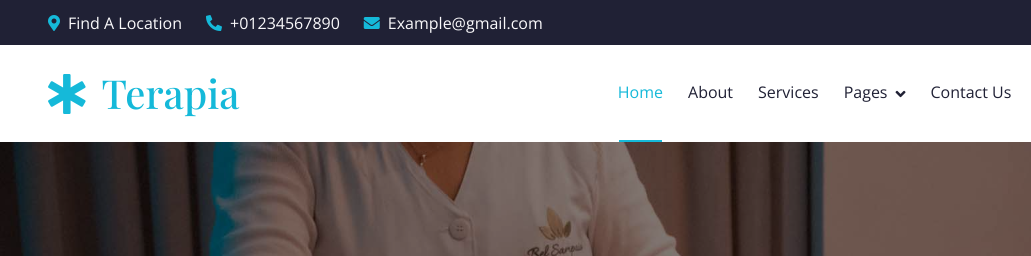
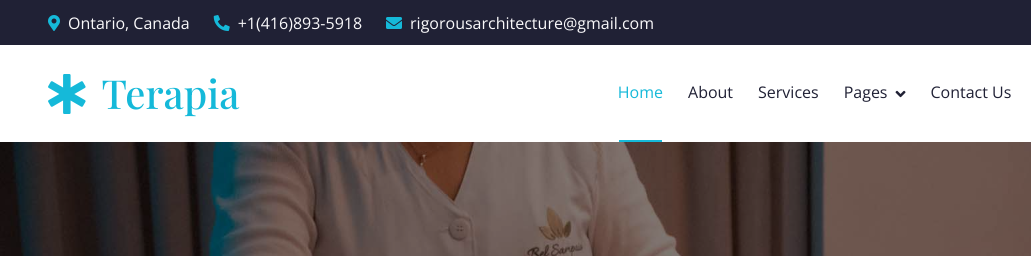
Before and after one commit to RigorousArchitecture/Rigorous, a plain HTML site: page index.html in a window 1280 px wide. Shown: the top 256 px of the page, 0-1031 px from the left. Drawn offline with nearby package versions, Linux system fonts and the light colour scheme; animation ran at ten frames a second.

Commit message:
Update index.html

```diff
--- a/index.html
+++ b/index.html
@@ -3,7 +3,7 @@
 
     <head>
         <meta charset="utf-8">
-        <title>Terapia - Physical Therapy Website Template</title>
+        <title>Rigorous Architecture</title>
         <meta content="width=device-width, initial-scale=1.0" name="viewport">
         <meta content="" name="keywords">
         <meta content="" name="description">
@@ -45,9 +45,9 @@
             <div class="row gx-0 align-items-center" style="height: 45px;">
                 <div class="col-lg-8 text-center text-lg-start mb-lg-0">
                     <div class="d-flex flex-wrap">
-                        <a href="#" class="text-light me-4"><i class="fas fa-map-marker-alt text-primary me-2"></i>Find A Location</a>
-                        <a href="#" class="text-light me-4"><i class="fas fa-phone-alt text-primary me-2"></i>+01234567890</a>
-                        <a href="#" class="text-light me-0"><i class="fas fa-envelope text-primary me-2"></i>Example@gmail.com</a>
+                        <a href="#" class="text-light me-4"><i class="fas fa-map-marker-alt text-primary me-2"></i>Ontario, Canada</a>
+                        <a href="#" class="text-light me-4"><i class="fas fa-phone-alt text-primary me-2"></i>+1(416)893-5918</a>
+                        <a href="#" class="text-light me-0"><i class="fas fa-envelope text-primary me-2"></i>rigorousarchitecture@gmail.com</a>
                     </div>
                 </div>
                 <div class="col-lg-4 text-center text-lg-end">
```
